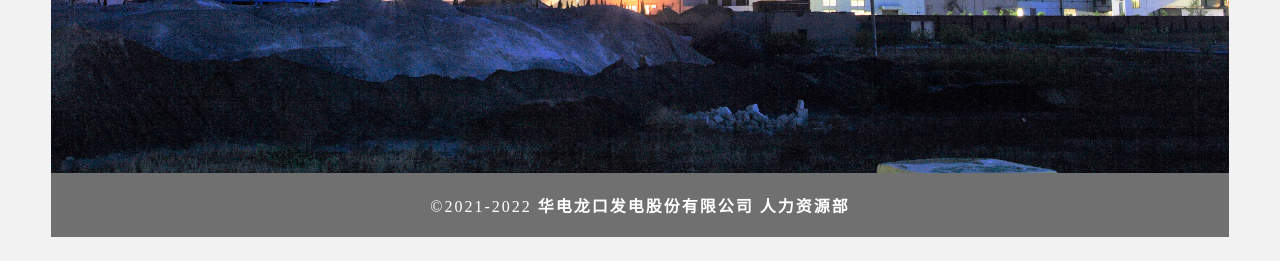
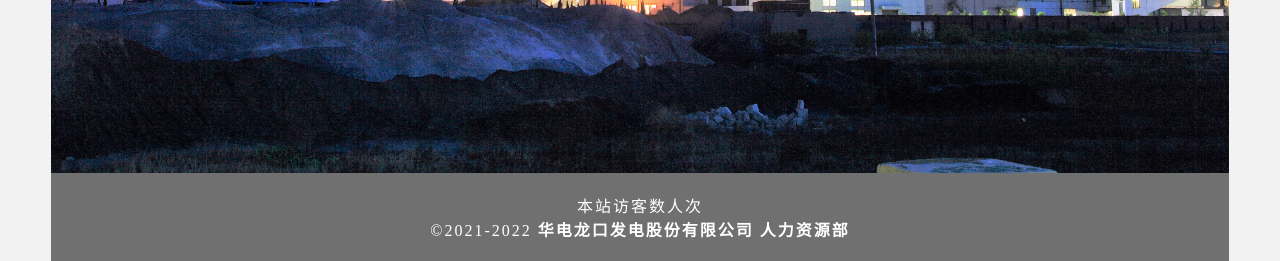
Before and after one commit to zhihao2020/testWeb, a Django app: page / in a window 1280 px wide. Shown: the part 719-980 px from the top of the page. Before the commit the page ends 956 px from the top, so only its background shows below. Run offline with Django 3.2, Linux system fonts and the light colour scheme; some libraries are stand-ins or nearby versions.

Commit message:
增加用户访问次数

```diff
--- a/templates/index.html
+++ b/templates/index.html
@@ -6,7 +6,8 @@
 <title>华电龙口发电股份有限公司 人力资源部</title>
 {% load static %}
 <link href="{% static 'css/home.css' %}" rel="stylesheet" type="text/css">
-
+<script async src="//busuanzi.ibruce.info/busuanzi/2.3/busuanzi.pure.mini.js">
+</script>
 </head>
 <body>
 <!-- Main Container -->
@@ -45,7 +46,12 @@
 
   </section>
 
-  <div class="copyright">&copy;2021-2022 <strong>华电龙口发电股份有限公司&nbsp;人力资源部</strong></div>
+
+  <div class="copyright">
+    <span id="busuanzi_container_site_uv">本站访客数<span id="busuanzi_value_site_uv"></span>人次</span>
+    <br>
+    &copy;2021-2022 <strong>华电龙口发电股份有限公司&nbsp;人力资源部</strong>
+  </div>
 </div>
 </body>
 </html>
--- a/website/config.ini
+++ b/website/config.ini
@@ -1,4 +1,5 @@
 [default]
+sleep_time=100000000
 SECRET_KEY = 5dwu)2l0^=%kn#^84dc$_i@+%w*-o-im-3ju8t%d&v872x%*-e
 [mysql]
 NAME = test
```
